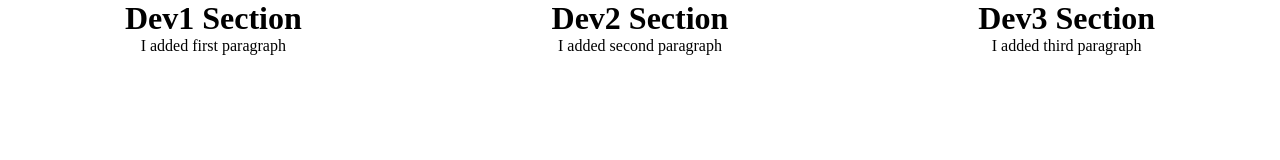
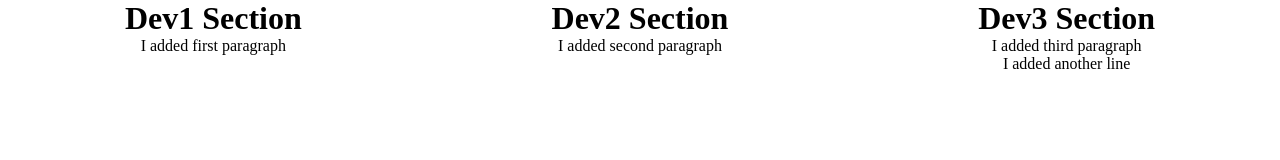
Before and after one commit to uzair-sayyed-practice/PushMergePull, a plain HTML site: page index.html in a window 1280 px wide. Drawn offline with Linux system fonts and the light colour scheme.

Commit message:
Added new paragraph line

```diff
--- a/index.html
+++ b/index.html
@@ -20,6 +20,7 @@
     <div>
         <h1>Dev3 Section</h1>
         <p>I added third paragraph</p>
+        <p>I added another line</p>
     </div>
     </div>
 </body>
```
